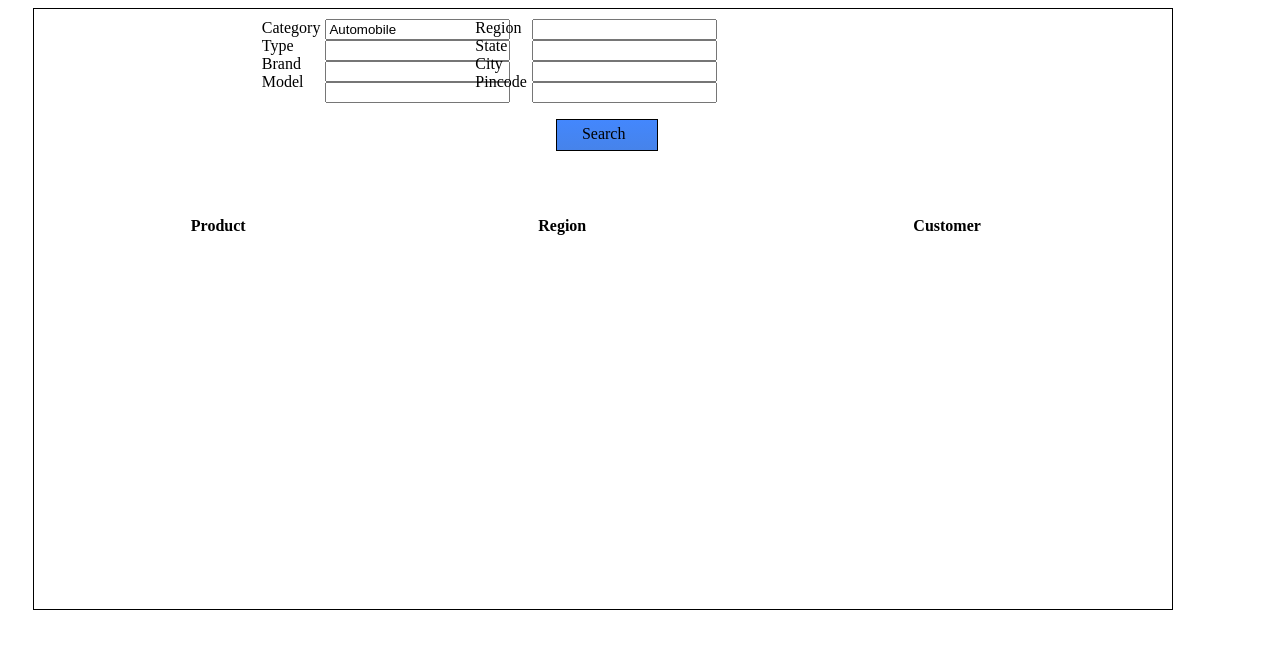
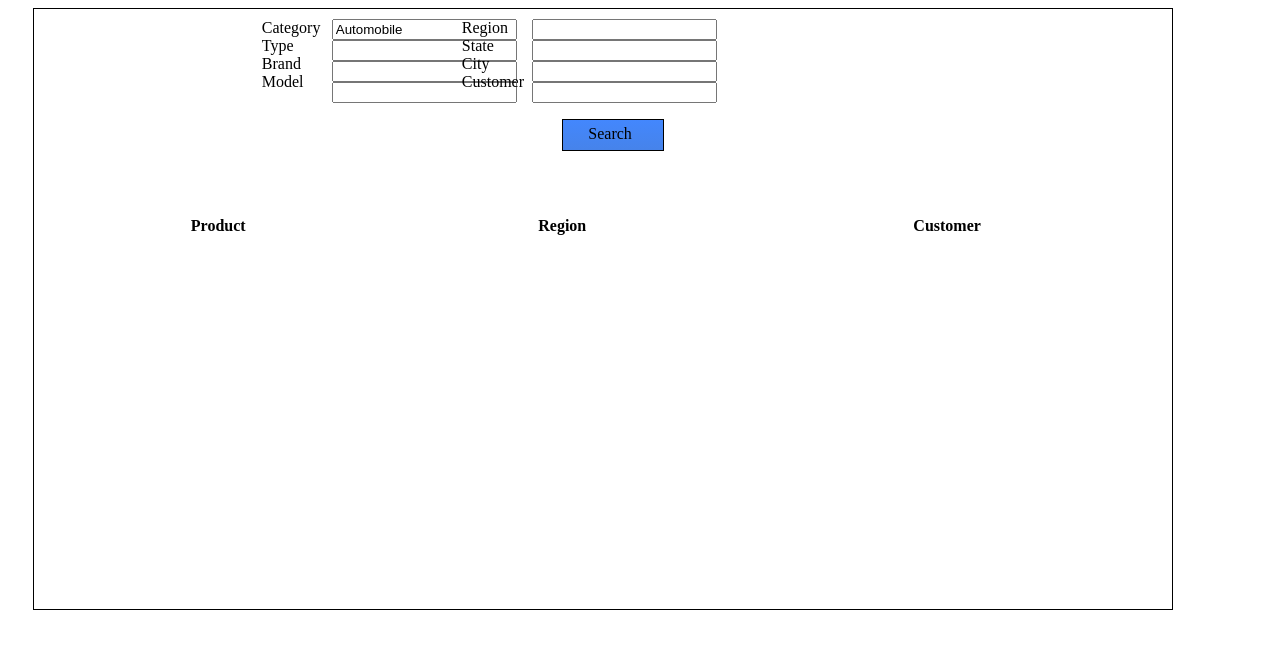
Before and after one commit to vsharma2013/gtui, a plain HTML site: page esapp1/index.html in a window 1280 px wide. Drawn offline with nearby package versions, Linux system fonts and the light colour scheme.

Commit message:
ES search on 8 params complete

```diff
--- a/esapp1/index.css
+++ b/esapp1/index.css
@@ -31,6 +31,9 @@
 	float: left;
 }
 
+span.left{
+	width: 50px;
+}
 .right, .regionCol{
 	float:right;
 }
@@ -46,7 +49,7 @@
 }
 
 .input {
-	margin-left: 5px;
+	margin-left: 20px;
 }
 
 .row{
--- a/esapp1/index.html
+++ b/esapp1/index.html
@@ -47,8 +47,8 @@
 						<input id="city" class="right input"></input>
 					</div>
 					<div class="row">
-						<span class="left">Pincode</span>
-						<input id="pincode" class="right input"></input>
+						<span class="left">Customer</span>
+						<input id="customer" class="right input"></input>
 					</div>
 				</div>
 				<div id="search" class="submitCol"><span >Search</span>
--- a/esapp1/index.js
+++ b/esapp1/index.js
@@ -188,7 +188,7 @@ ESApp.prototype.getInputValues = function(){
 		region : $('#region').val(),
 		state : $('#state').val(),
 		city : $('#city').val(),
-		pincode : $('#pincode').val()
+		name : $('#customer').val()
 	};
 }
 
@@ -290,7 +290,7 @@ ESApp.prototype.showResultsTable = function(resp){
 		var product = p.category + '-' + p.type + '-' + p.brand + '-' + p.model;
 		var r = h._source.region;
 		var region = r.city + '-' + r.state + ' (' + r.region + ')';
-		var customer = h._source.customer.name;
+		var customer = h._source.customer.name + '-' + h._source.customer.id;
 
 		var row = rowHtml.replace('ID_PRODUCT', product).replace('ID_REGION', region).replace('ID_CUSTOMER', customer);
 		var $trow = $(row);
```
